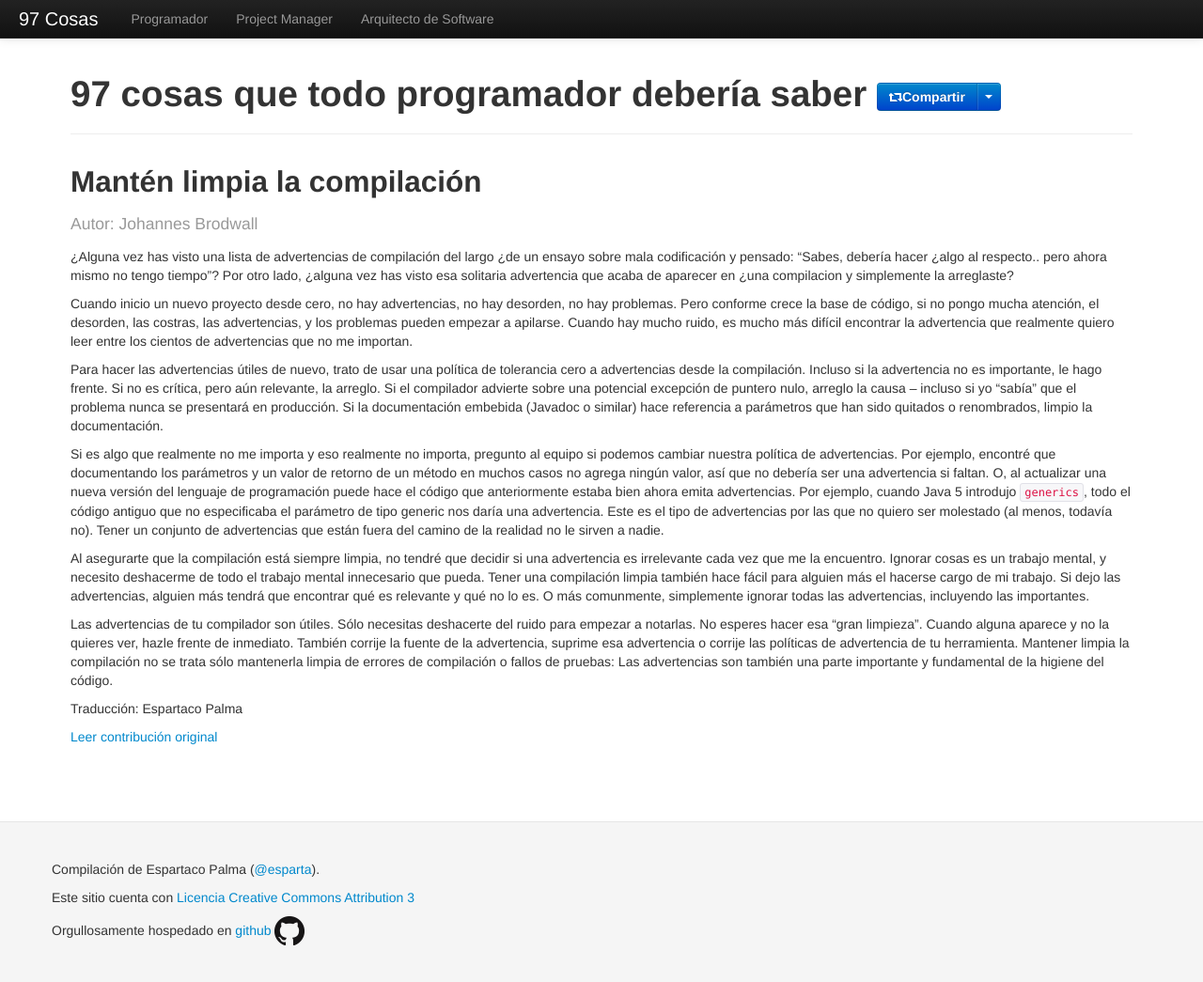
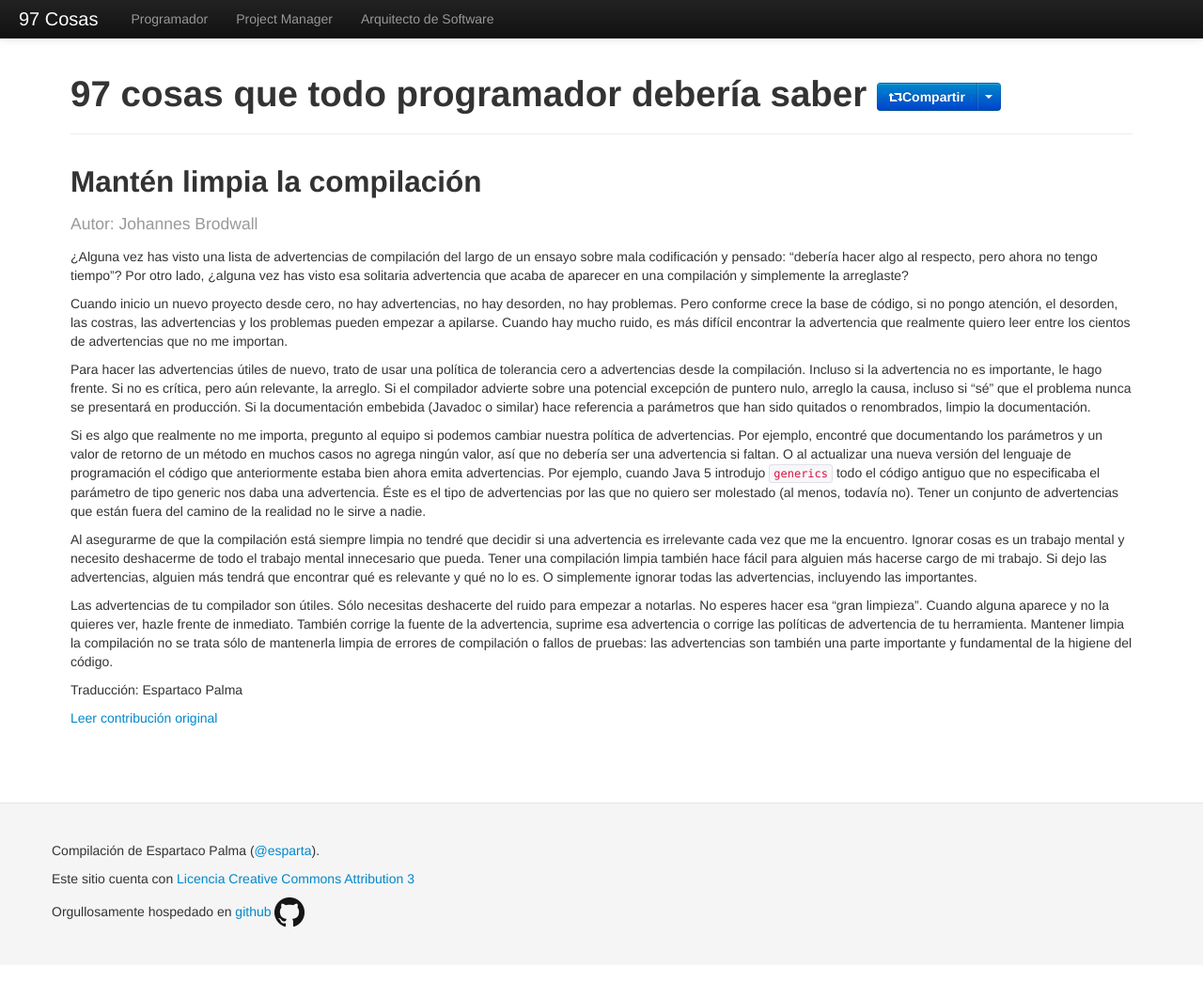
Before and after one commit to esparta/97cosas, a Jekyll site: the page built from programador/manten-limpia-compilacion.md, in a window 1280 px wide and 1047 px high. Shown: the whole window at 94% size. Built offline with Jekyll 4.4.1, drawn with Linux system fonts in a browser that asks for light colours; comment, search, counter and statistics services are not loaded.

Commit message:
Spelling corrections on manten-limpia-compilacion

```diff
--- a/programador/manten-limpia-compilacion.md
+++ b/programador/manten-limpia-compilacion.md
@@ -8,54 +8,53 @@ original: http://programmer.97things.oreilly.com/wiki/index.php/Keep_the_Build_C
 ---
 
 ¿Alguna vez has visto una lista de advertencias de compilación del largo
-¿de un ensayo sobre mala codificación y pensado: "Sabes, debería hacer
-¿algo al respecto.. pero ahora mismo no tengo tiempo"? Por otro lado,
-¿alguna vez has visto esa solitaria advertencia que acaba de aparecer en
-¿una compilacion y simplemente la arreglaste?
+de un ensayo sobre mala codificación y pensado: “debería hacer algo al
+respecto, pero ahora no tengo tiempo”? Por otro lado, ¿alguna vez has
+visto esa solitaria advertencia que acaba de aparecer en una compilación
+y simplemente la arreglaste?
 
 Cuando inicio un nuevo proyecto desde cero, no hay advertencias, no hay
 desorden, no hay problemas. Pero conforme crece la base de código, si no
-pongo mucha atención, el desorden, las costras, las advertencias, y los
-problemas pueden empezar a apilarse. Cuando hay mucho ruido, es mucho
-más difícil encontrar la advertencia que realmente quiero leer entre los
+pongo atención, el desorden, las costras, las advertencias y los
+problemas pueden empezar a apilarse. Cuando hay mucho ruido, es más
+difícil encontrar la advertencia que realmente quiero leer entre los
 cientos de advertencias que no me importan.
 
 Para hacer las advertencias útiles de nuevo, trato de usar una política
 de tolerancia cero a advertencias desde la compilación. Incluso si la
 advertencia no es importante, le hago frente. Si no es crítica, pero aún
 relevante, la arreglo. Si el compilador advierte sobre una potencial
-excepción de puntero nulo, arreglo la causa -- incluso si yo "sabía" que
-el problema nunca se presentará en producción. Si la documentación
-embebida (Javadoc o similar) hace referencia a parámetros que han sido
-quitados o renombrados, limpio la documentación.
+excepción de puntero nulo, arreglo la causa, incluso si “sé” que el
+problema nunca se presentará en producción. Si la documentación embebida
+(Javadoc o similar) hace referencia a parámetros que han sido quitados o
+renombrados, limpio la documentación.
 
-Si es algo que realmente no me importa y eso realmente no importa,
-pregunto al equipo si podemos cambiar nuestra política de advertencias.
-Por ejemplo, encontré que documentando los parámetros y un valor de
-retorno de un método en muchos casos no agrega ningún valor, así que no
-debería ser una advertencia si faltan. O, al actualizar una nueva
-versión del lenguaje de programación puede hace el código que
-anteriormente estaba bien ahora emita advertencias. Por ejemplo, cuando
-Java 5 introdujo `generics`, todo el código antiguo que no especificaba
-el parámetro de tipo generic nos daría una advertencia. Este es el tipo
-de advertencias por las que no quiero ser molestado (al menos, todavía
-no). Tener un conjunto de advertencias que están fuera del camino de la
-realidad no le sirven a nadie.
+Si es algo que realmente no me importa, pregunto al equipo si podemos
+cambiar nuestra política de advertencias. Por ejemplo, encontré que
+documentando los parámetros y un valor de retorno de un método en muchos
+casos no agrega ningún valor, así que no debería ser una advertencia si
+faltan. O al actualizar una nueva versión del lenguaje de programación
+el código que anteriormente estaba bien ahora emita advertencias. Por
+ejemplo, cuando Java 5 introdujo `generics` todo el código antiguo que
+no especificaba el parámetro de tipo generic nos daba una advertencia.
+Éste es el tipo de advertencias por las que no quiero ser molestado (al
+menos, todavía no). Tener un conjunto de advertencias que están fuera
+del camino de la realidad no le sirve a nadie.
 
-Al asegurarte que la compilación está siempre limpia, no tendré que
+Al asegurarme de que la compilación está siempre limpia no tendré que
 decidir si una advertencia es irrelevante cada vez que me la encuentro.
-Ignorar cosas es un trabajo mental, y necesito deshacerme de todo el
+Ignorar cosas es un trabajo mental y necesito deshacerme de todo el
 trabajo mental innecesario que pueda. Tener una compilación limpia
-también hace fácil para alguien más el hacerse cargo de mi trabajo. Si
-dejo las advertencias, alguien más tendrá que encontrar qué es relevante
-y qué no lo es. O más comunmente, simplemente ignorar todas las
-advertencias, incluyendo las importantes.
+también hace fácil para alguien más hacerse cargo de mi trabajo. Si dejo
+las advertencias, alguien más tendrá que encontrar qué es relevante y
+qué no lo es. O simplemente ignorar todas las advertencias, incluyendo
+las importantes.
 
 Las advertencias de tu compilador son útiles. Sólo necesitas deshacerte
-del ruido para empezar a notarlas. No esperes hacer esa "gran limpieza".
+del ruido para empezar a notarlas. No esperes hacer esa “gran limpieza”.
 Cuando alguna aparece y no la quieres ver, hazle frente de inmediato.
-También corrije la fuente de la advertencia, suprime esa advertencia o
-corrije las políticas de advertencia de tu herramienta. Mantener limpia
-la compilación no se trata sólo mantenerla limpia de errores de
-compilación o fallos de pruebas: Las advertencias son también una parte
+También corrige la fuente de la advertencia, suprime esa advertencia o
+corrige las políticas de advertencia de tu herramienta. Mantener limpia
+la compilación no se trata sólo de mantenerla limpia de errores de
+compilación o fallos de pruebas: las advertencias son también una parte
 importante y fundamental de la higiene del código.
```
